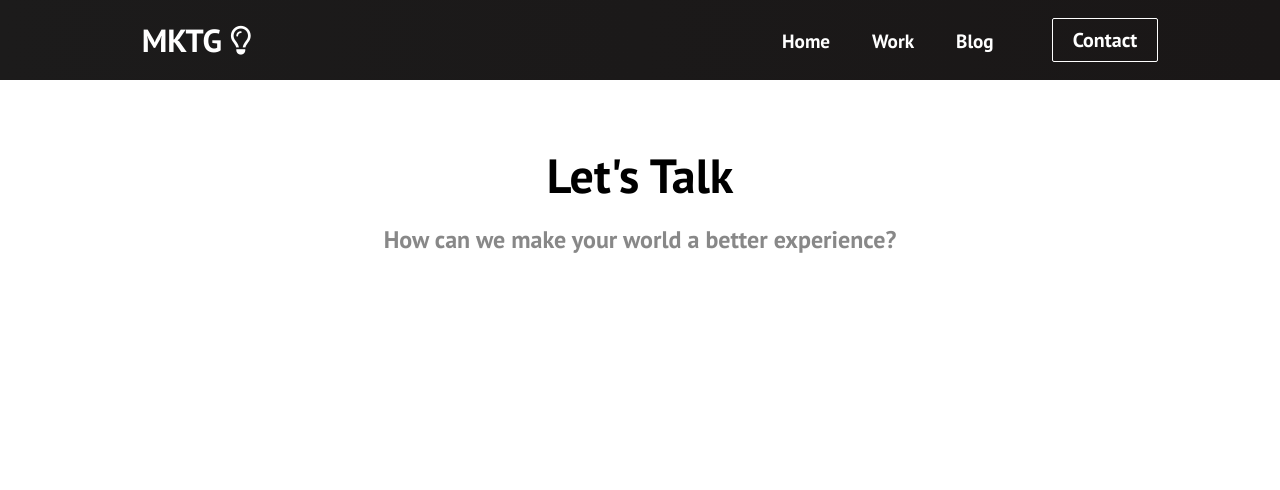
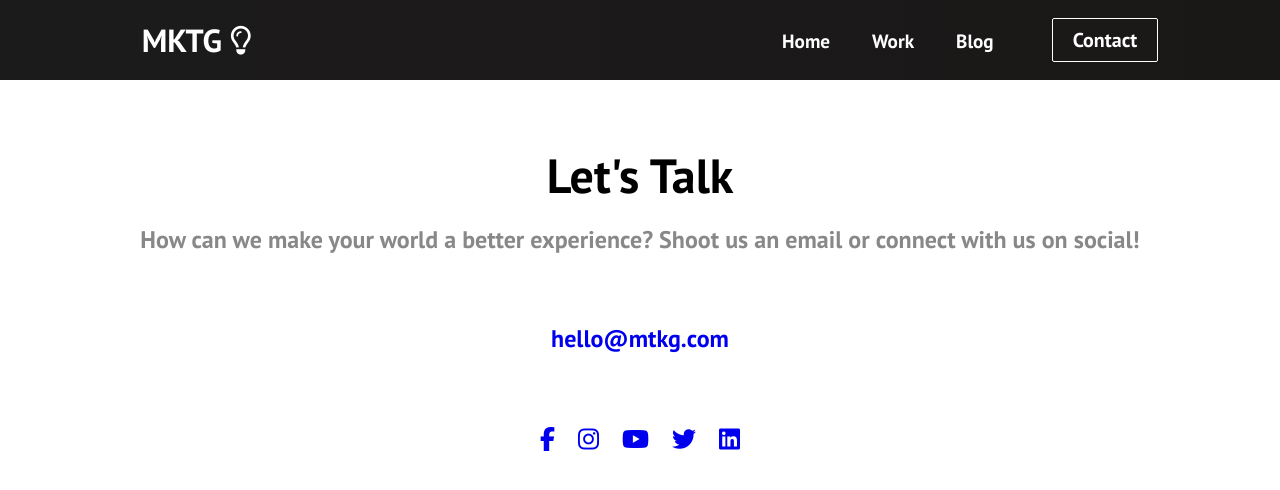
Before and after one commit to blakebdavies/react-website-1, a React (Create React App) app: page /contact in a window 1280 px wide. Shown: the top 490 px of the page. Built offline with nearby package versions, Linux system fonts and the light colour scheme.

Commit message:
updated contact content

```diff
--- a/src/components/pages/Contact.css
+++ b/src/components/pages/Contact.css
@@ -5,3 +5,17 @@
   justify-content: center;
   align-items: center;
 }
+.contact-details {
+  margin: 2em;
+}
+.email a {
+  text-decoration: none;
+}
+.email a:hover {
+  color: #242424;
+}
+
+.social-icons {
+  margin: 2em;
+  padding: 20px;
+}
--- a/src/components/pages/Contact.js
+++ b/src/components/pages/Contact.js
@@ -1,4 +1,5 @@
 import React from "react";
+import { Link } from "react-router-dom";
 import "./Contact.css";
 
 import "../../App.css";
@@ -8,7 +9,69 @@ export default function Contact() {
     <>
       <div className="contact-container">
         <h1>Let's Talk</h1>
-        <p>How can we make your world a better experience?</p>
+        <p>
+          How can we make your world a better experience? Shoot us an email or
+          connect with us on social!{" "}
+        </p>
+
+        <div className="contact-details">
+          <p className="email">
+            <Link to="/">hello@mtkg.com</Link>
+          </p>
+
+          <div className="social-icons">
+            <Link
+              className="social-icon-link facebook"
+              to="/"
+              target="_blank"
+              aria-label="Facebook"
+            >
+              <a href="/">
+                <i className="fab fa-facebook-f" />
+              </a>
+            </Link>
+            <Link
+              className="social-icon-link instagram"
+              to="/"
+              target="_blank"
+              aria-label="Instagram"
+            >
+              <a href="/">
+                <i className="fab fa-instagram" />
+              </a>
+            </Link>
+            <Link
+              className="social-icon-link youtube"
+              to="/"
+              target="_blank"
+              aria-label="Youtube"
+            >
+              <a href="/">
+                <i className="fab fa-youtube" />
+              </a>
+            </Link>
+            <Link
+              className="social-icon-link twitter"
+              to="/"
+              target="_blank"
+              aria-label="Twitter"
+            >
+              <a href="/">
+                <i className="fab fa-twitter" />
+              </a>
+            </Link>
+            <Link
+              className="social-icon-link twitter"
+              to="/"
+              target="_blank"
+              aria-label="LinkedIn"
+            >
+              <a href="/">
+                <i className="fab fa-linkedin" />
+              </a>
+            </Link>
+          </div>
+        </div>
       </div>
     </>
   );
```
